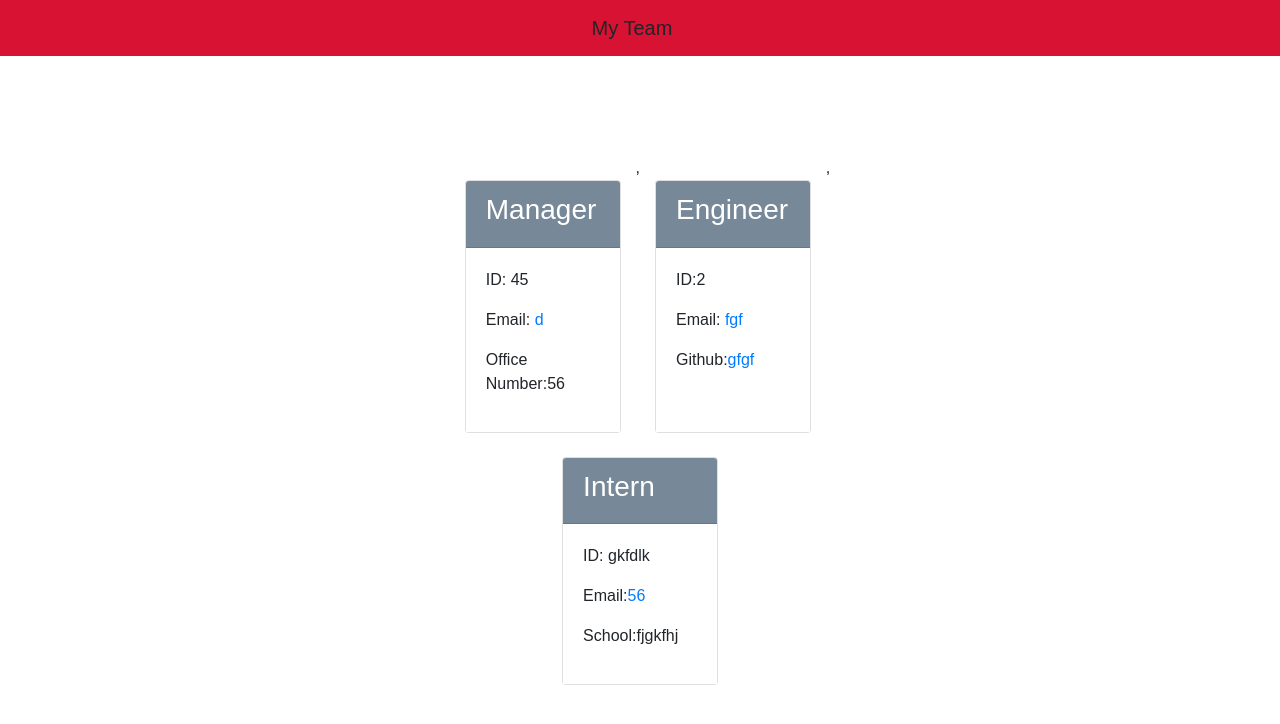
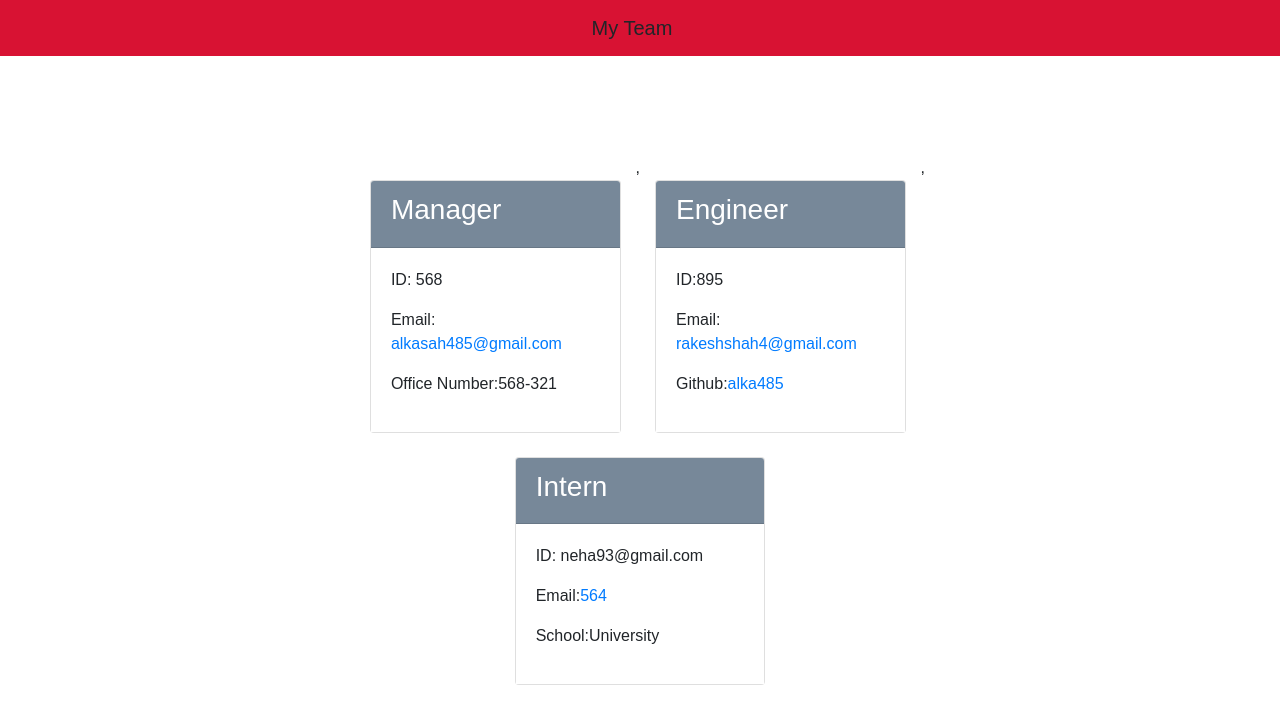
Before and after one commit to alka485/Team-profile-generator, a website: page dist/index.html in a window 1280 px wide. Drawn offline with nearby package versions, Linux system fonts and the light colour scheme.

Commit message:
updation Readme file

```diff
--- a/dist/index.html
+++ b/dist/index.html
@@ -30,9 +30,9 @@
       </div>
 
       <div class="card-body">
-          <p class="id">ID: 45 </p>
-          <p class="email">Email: <a href="mailto:d">d</a></p>
-          <p class="office">Office Number:56 </p>
+          <p class="id">ID: 568 </p>
+          <p class="email">Email: <a href="mailto:alkasah485@gmail.com">alkasah485@gmail.com</a></p>
+          <p class="office">Office Number:568-321 </p>
       </div>
 
   </div>
@@ -46,9 +46,9 @@
       </div>
 
       <div class="card-body">
-          <p class="id">ID:2 </p>
-          <p class="email">Email: <a href="mailto:fgf">fgf</a></p>
-          <p class="github">Github:<a href="gfgf">gfgf</a></p>
+          <p class="id">ID:895 </p>
+          <p class="email">Email: <a href="mailto:rakeshshah4@gmail.com">rakeshshah4@gmail.com</a></p>
+          <p class="github">Github:<a href="alka485">alka485</a></p>
       </div>
 
   </div>
@@ -61,9 +61,9 @@
       </div>
 
       <div class="card-body">
-          <p class="id">ID: gkfdlk </p>
-          <p class="email">Email:<a href="mailto:56">56</a></p>
-          <p class="school">School:fjgkfhj </p>
+          <p class="id">ID: neha93@gmail.com </p>
+          <p class="email">Email:<a href="mailto:564">564</a></p>
+          <p class="school">School:University </p>
       </div>
 </div>
 </div>
```
Also changed, not shown: Assets/Team Profile.png (added), README.md.
